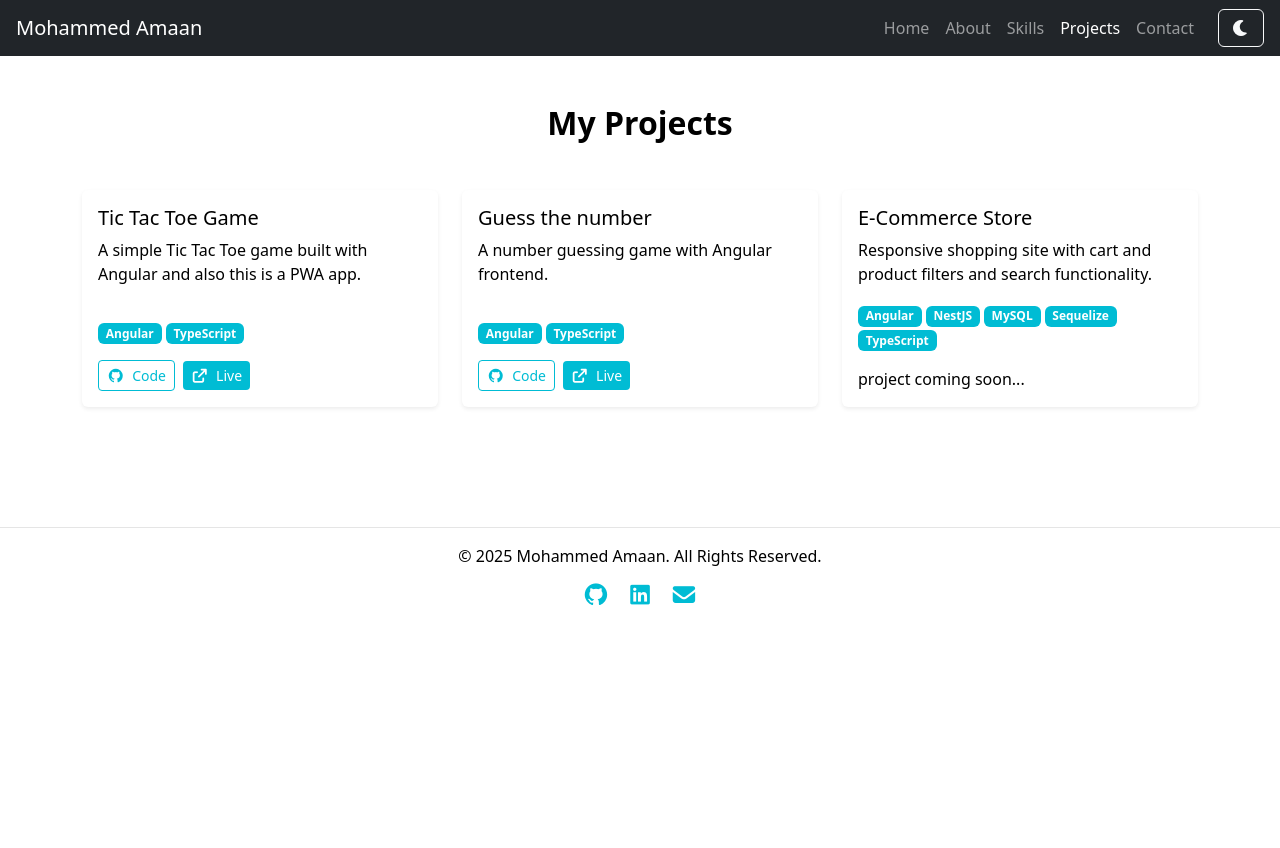
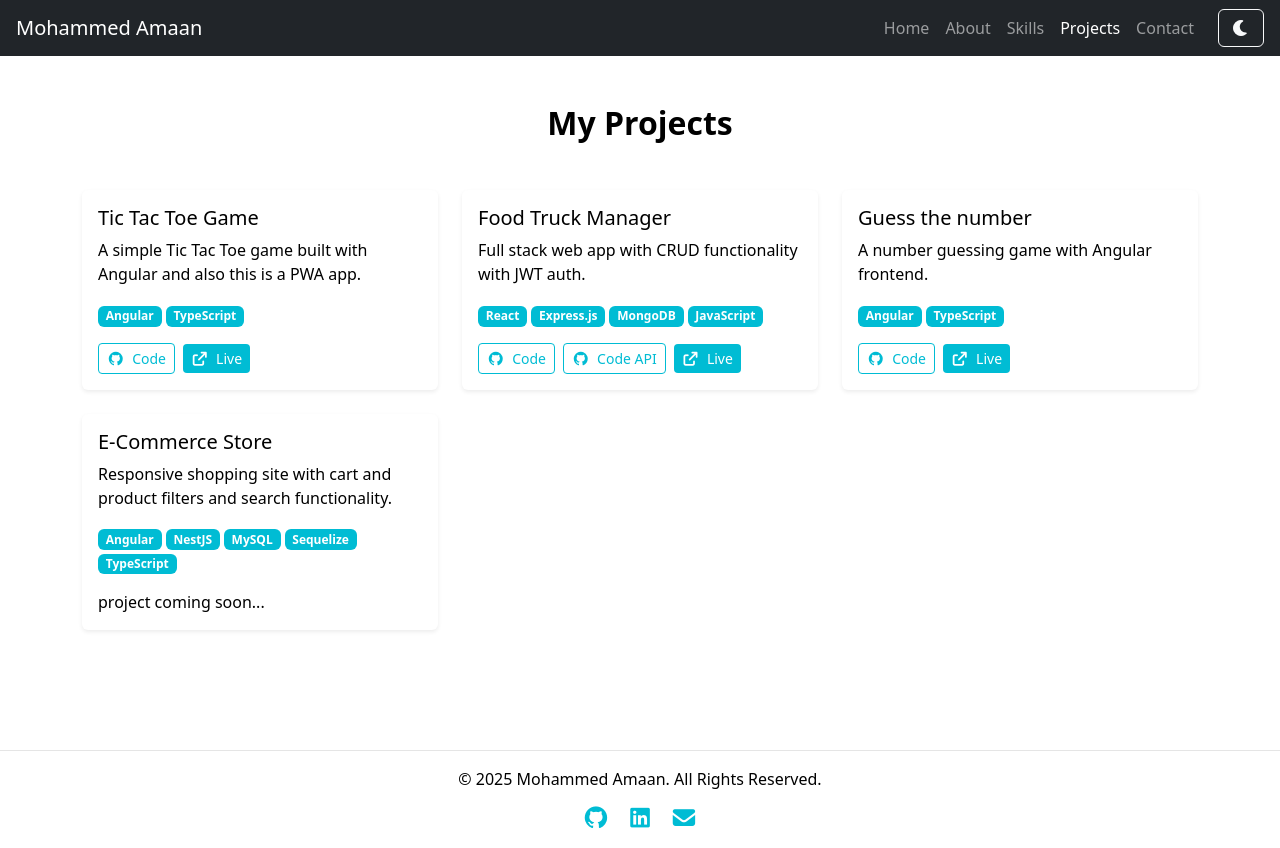
Before and after one commit to ItsAmaan09/my-portfolio, an Angular app in the folder portfolio/: page /projects in a window 1280 px wide. Before the commit the page ends 800 px from the top, so only its background shows below. Built offline with nearby package versions, Linux system fonts and the light colour scheme.

Commit message:
update project section

```diff
--- a/portfolio/src/app/pages/projects/projects.component.html
+++ b/portfolio/src/app/pages/projects/projects.component.html
@@ -26,6 +26,13 @@
                 >
                   <i class="fa-brands fa-github me-1"></i> Code
                 </a>
+                <a *ngIf="project.backendCode"
+                  [href]="project.backendCode"
+                  target="_blank"
+                  class="btn btn-outline-primary btn-sm me-2"
+                >
+                  <i class="fa-brands fa-github me-1"></i> Code API
+                </a>
                 <a
                   [href]="project.live"
                   target="_blank"
--- a/portfolio/src/app/pages/projects/projects.component.ts
+++ b/portfolio/src/app/pages/projects/projects.component.ts
@@ -20,6 +20,14 @@ export class ProjectsComponent {
       live: 'https://t3-play.netlify.app/'
     },
     {
+      title: 'Food Truck Manager',
+      desc: 'Full stack web app with CRUD functionality with JWT auth.',
+      tech: ['React', 'Express.js', 'MongoDB', 'JavaScript'],
+      github: 'https://github.com/ItsAmaan09/food-truck-frontend',
+      backendCode: 'https://github.com/ItsAmaan09/food-truck',
+      live: 'https://food-truck-wtwh.vercel.app/'
+    },
+    {
       title: 'Guess the number',
       desc: 'A number guessing game with Angular frontend.',
       tech: ['Angular', 'TypeScript'],
```
